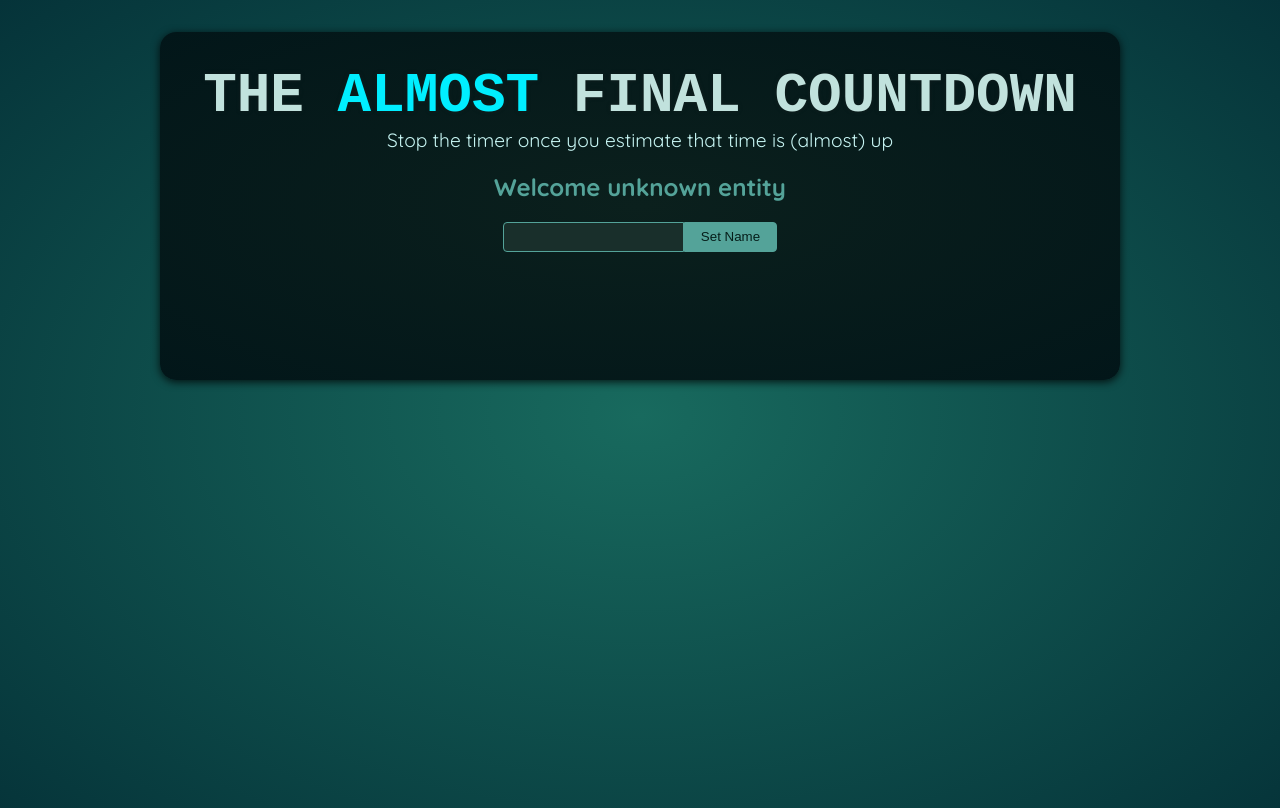
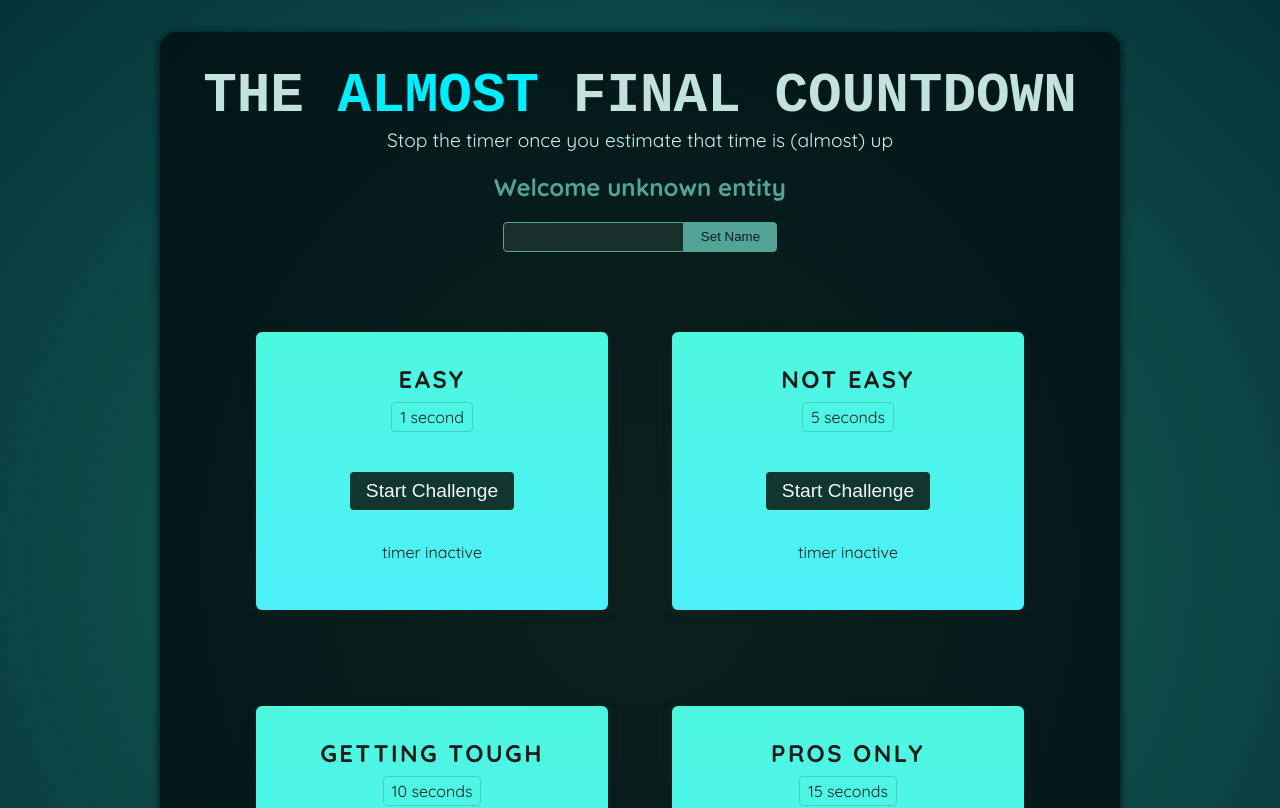
Before and after one commit to Michuxx/TimerChallenge, a React (Vite) app in the folder TimeClickGame/: page / in a window 1280 px wide. Shown: the top 808 px of the page. Built offline with nearby package versions, Linux system fonts and the light colour scheme; a web font is replaced by a local one.

Commit message:
Working timer Ref

```diff
--- a/TimeClickGame/src/Components/App.jsx
+++ b/TimeClickGame/src/Components/App.jsx
@@ -1,11 +1,17 @@
 import "../CSS/App.css";
 import Player from "./Player";
+import TimerChallenge from "./TimerChallenge.jsx";
 
 function App() {
   return (
     <>
       <Player />
-      <div id="challenges"></div>
+      <div id="challenges">
+        <TimerChallenge title="Easy" targetTime={1}></TimerChallenge>
+        <TimerChallenge title="Not easy" targetTime={5}></TimerChallenge>
+        <TimerChallenge title="Getting tough" targetTime={10}></TimerChallenge>
+        <TimerChallenge title="Pros only" targetTime={15}></TimerChallenge>
+      </div>
     </>
   );
 }
--- a/TimeClickGame/src/Components/Player.jsx
+++ b/TimeClickGame/src/Components/Player.jsx
@@ -1,10 +1,21 @@
+import { useState, useRef } from "react";
+
 export default function Player() {
+  const playerName = useRef();
+  const [enteredPlayerName, setEnteredPlayerName] = useState(null);
+
+  function handleClick() {
+    setEnteredPlayerName(playerName.current.value);
+    playerName.current.value = "";
+  }
   return (
     <section id="player">
-      <h2>Welcome unknown entity</h2>
+      <h2>
+        Welcome {enteredPlayerName ? enteredPlayerName : "unknown entity"}
+      </h2>
       <p>
-        <input type="text" />
-        <button>Set Name</button>
+        <input ref={playerName} type="text" />
+        <button onClick={handleClick}>Set Name</button>
       </p>
     </section>
   );
--- /dev/null
+++ b/TimeClickGame/src/Components/TimerChallenge.jsx
@@ -0,0 +1,36 @@
+import { useRef, useState } from "react";
+
+export default function TimerChallenge({ title, targetTime }) {
+  const [timerStarted, setTimerStarted] = useState(false);
+  const [timerExpired, setTimerExpired] = useState(false);
+
+  const timer = useRef();
+
+  function handleStart() {
+    timer.current = setTimeout(() => {
+      setTimerExpired(true);
+    }, targetTime * 1000);
+    setTimerStarted(true);
+  }
+
+  function handleStop() {
+    clearTimeout(timer.current);
+  }
+  return (
+    <section className="challenge">
+      <h2>{title}</h2>
+      {timerExpired && <p>You lost!</p>}
+      <p className="challenge-time">
+        {targetTime} second{targetTime > 1 ? "s" : ""}
+      </p>
+      <p>
+        <button onClick={timerStarted ? handleStop : handleStart}>
+          {!timerStarted ? "Start" : "Stop"} Challenge
+        </button>
+      </p>
+      <p className={timerStarted ? "active" : undefined}>
+        {timerStarted ? "Time is running..." : "timer inactive"}
+      </p>
+    </section>
+  );
+}
```
